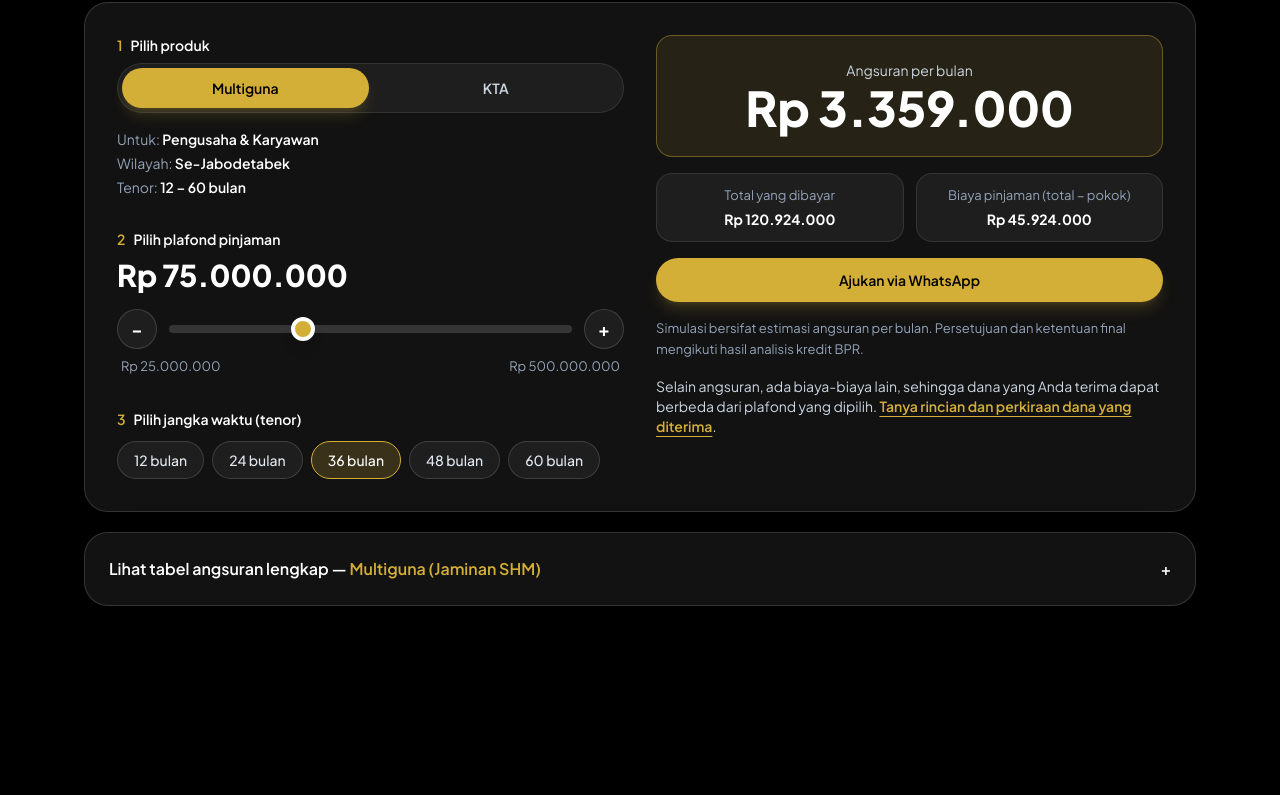
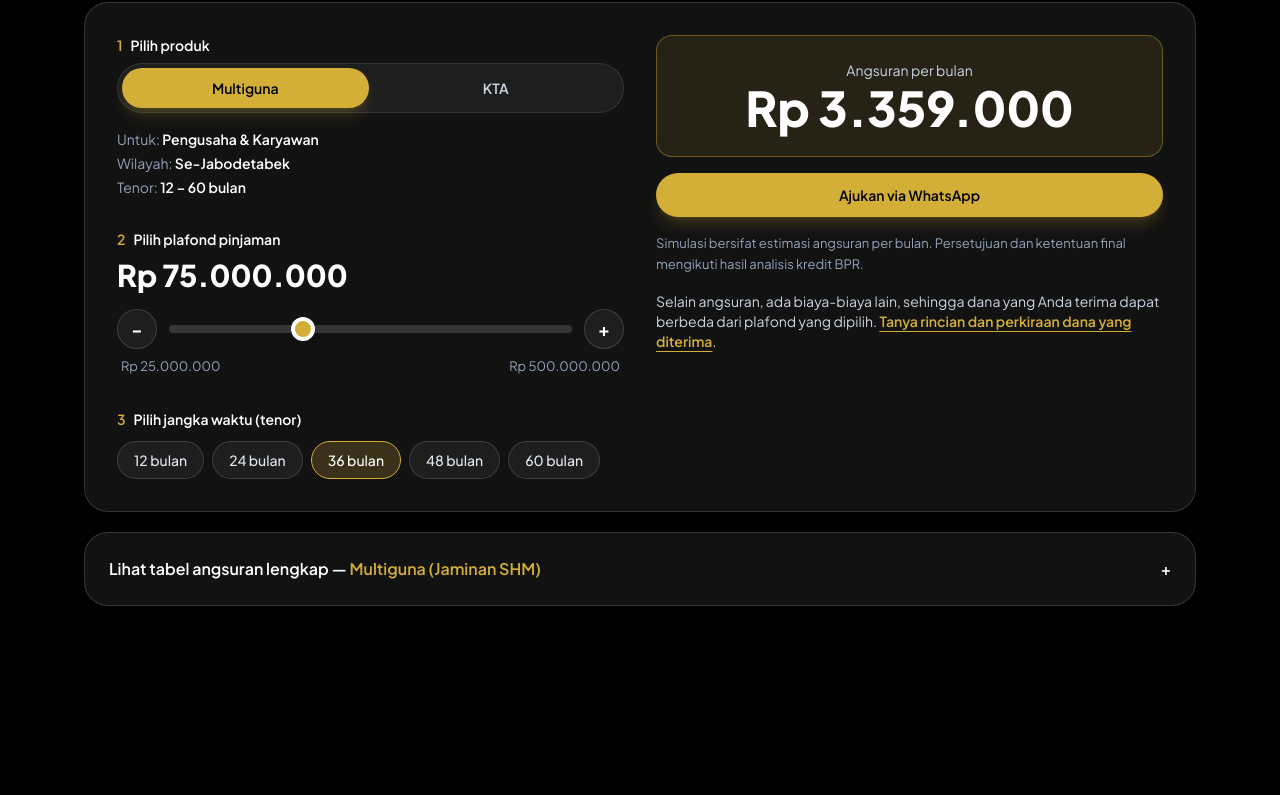
Before and after one commit to zuwendri/Indrawan-Project, a website: page index.html in a window 1280 px wide. Shown: the part 2808-3603 px from the top of the page. Drawn offline with Linux system fonts and the light colour scheme.

Commit message:
Hapus kartu Total yang dibayar dan Biaya pinjaman dari simulator
Catatan perubahan:
- index.html: hapus dua kartu 'Total yang dibayar' dan 'Biaya pinjaman (total - pokok)' di bawah angsuran per bulan.
- assets/js/main.js: hapus perhitungan dan pengisian total serta selisih yang tidak dipakai lagi.
- assets/css/tailwind.css: dikompilasi ulang.
- Simulator diuji: plafond, tenor, angsuran, dan pesan WA tetap benar, tanpa error dan tanpa overflow.

Co-Authored-By: Claude Sonnet 5.5 <noreply@anthropic.com>
Claude-Session: https://claude.ai/code/session_01YQXQL16u8g5ksoXxGPVFRM

```diff
--- a/assets/js/main.js
+++ b/assets/js/main.js
@@ -132,8 +132,8 @@
   var els = {
     tabs: $("#sim-tabs"), range: $("#sim-range"), plafond: $("#sim-plafond"),
     min: $("#sim-min"), max: $("#sim-max"), minus: $("#sim-minus"), plus: $("#sim-plus"),
-    tenor: $("#sim-tenor"), angsuran: $("#sim-angsuran"), total: $("#sim-total"),
-    selisih: $("#sim-selisih"), info: $("#sim-info"), thead: $("#sim-thead"),
+    tenor: $("#sim-tenor"), angsuran: $("#sim-angsuran"),
+    info: $("#sim-info"), thead: $("#sim-thead"),
     tbody: $("#sim-tbody"), wa: $("#sim-wa"), tabelNama: $("#sim-tabel-nama"),
   };
 
@@ -220,12 +220,9 @@
   function update() {
     var p = P(), r = row();
     var plafond = r[0], tenor = p.tenor[state.tenorIdx], angsuran = r[state.tenorIdx + 1];
-    var total = angsuran * tenor;
 
     els.plafond.textContent = rupiah(plafond);
     els.angsuran.textContent = rupiah(angsuran);
-    els.total.textContent = rupiah(total);
-    els.selisih.textContent = rupiah(total - plafond);
     els.range.value = state.idx;
     els.range.setAttribute("aria-valuetext", rupiah(plafond));
     els.minus.disabled = state.idx <= 0;
--- a/index.html
+++ b/index.html
@@ -329,11 +329,6 @@
             <p id="sim-angsuran" class="mt-1 text-4xl font-extrabold text-white sm:text-5xl">Rp 0</p>
           </div>
 
-          <dl class="grid grid-cols-2 gap-3 text-center text-sm">
-            <div class="glass-soft rounded-2xl p-3"><dt class="text-[0.8125rem] text-slate-400">Total yang dibayar</dt><dd id="sim-total" class="mt-1 font-bold text-white">-</dd></div>
-            <div class="glass-soft rounded-2xl p-3"><dt class="text-[0.8125rem] text-slate-400">Biaya pinjaman (total − pokok)</dt><dd id="sim-selisih" class="mt-1 font-bold text-white">-</dd></div>
-          </dl>
-
           <a id="sim-wa" href="#" class="btn-primary w-full" target="_blank" rel="noopener">Ajukan via WhatsApp</a>
           <p class="text-[0.8125rem] leading-relaxed text-slate-400">Simulasi bersifat estimasi angsuran per bulan. Persetujuan dan ketentuan final mengikuti hasil analisis kredit BPR.</p>
           <p class="text-sm text-slate-300">Selain angsuran, ada biaya-biaya lain, sehingga dana yang Anda terima dapat berbeda dari plafond yang dipilih. <a href="#" data-wa="Halo Pak Indrawan, saya ingin tahu rincian biaya dan perkiraan dana yang diterima untuk pinjaman yang saya simulasikan." class="font-semibold text-accent underline underline-offset-4">Tanya rincian dan perkiraan dana yang diterima</a>.</p>
```
